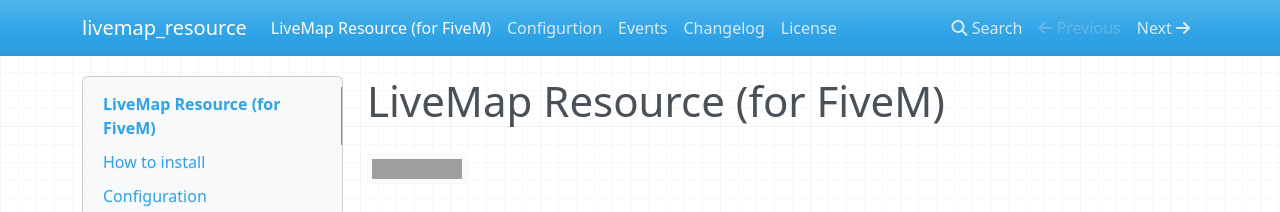
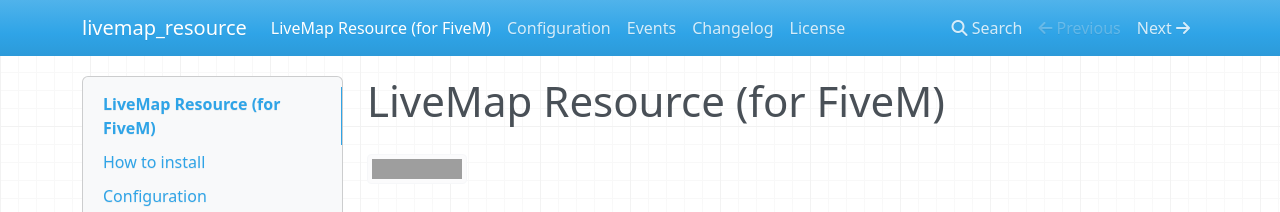
Before and after one commit to TGRHavoc/live_map, an MkDocs documentation site: the page built from docs/README.md, in a window 1280 px wide. Shown: the top 212 px of the page. Built offline with MkDocs 1.6.1, drawn with Linux system fonts in a browser that asks for light colours; nearby versions of some CDN libraries; part of the change alters nothing that is shown; grey boxes are pictures that could not be loaded.

Commit message:
docs: fix spelling in nav `configurtion` -> `configuration`

```diff
--- a/mkdocs.yml
+++ b/mkdocs.yml
@@ -2,7 +2,7 @@ site_name: livemap_resource
 
 nav:
   - 'README.md'
-  - Configurtion: "config.md"
+  - Configuration: "config.md"
   - Events: "events.md"
   - Changelog: 'CHANGELOG.md'
   - License: "license.md"
```
